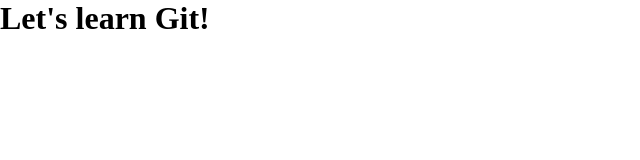
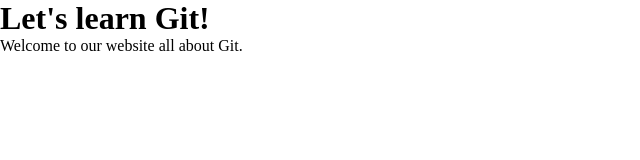
Before and after one commit to SAYEDonGit/git-beginners, a plain HTML site: page index.html in a window 1280 px wide. Shown: the whole page, without its empty margins (0-640 px from the left). Drawn offline with Linux system fonts and the light colour scheme; files that its build step writes are made by us from their sources.

Commit message:
add welcome message

```diff
--- a/index.html
+++ b/index.html
@@ -11,6 +11,7 @@
 <body>
     <h1>Let's learn Git!</h1>
 
+    <p>Welcome to our website all about Git.</p>
 </body>
 
 </html>
```
